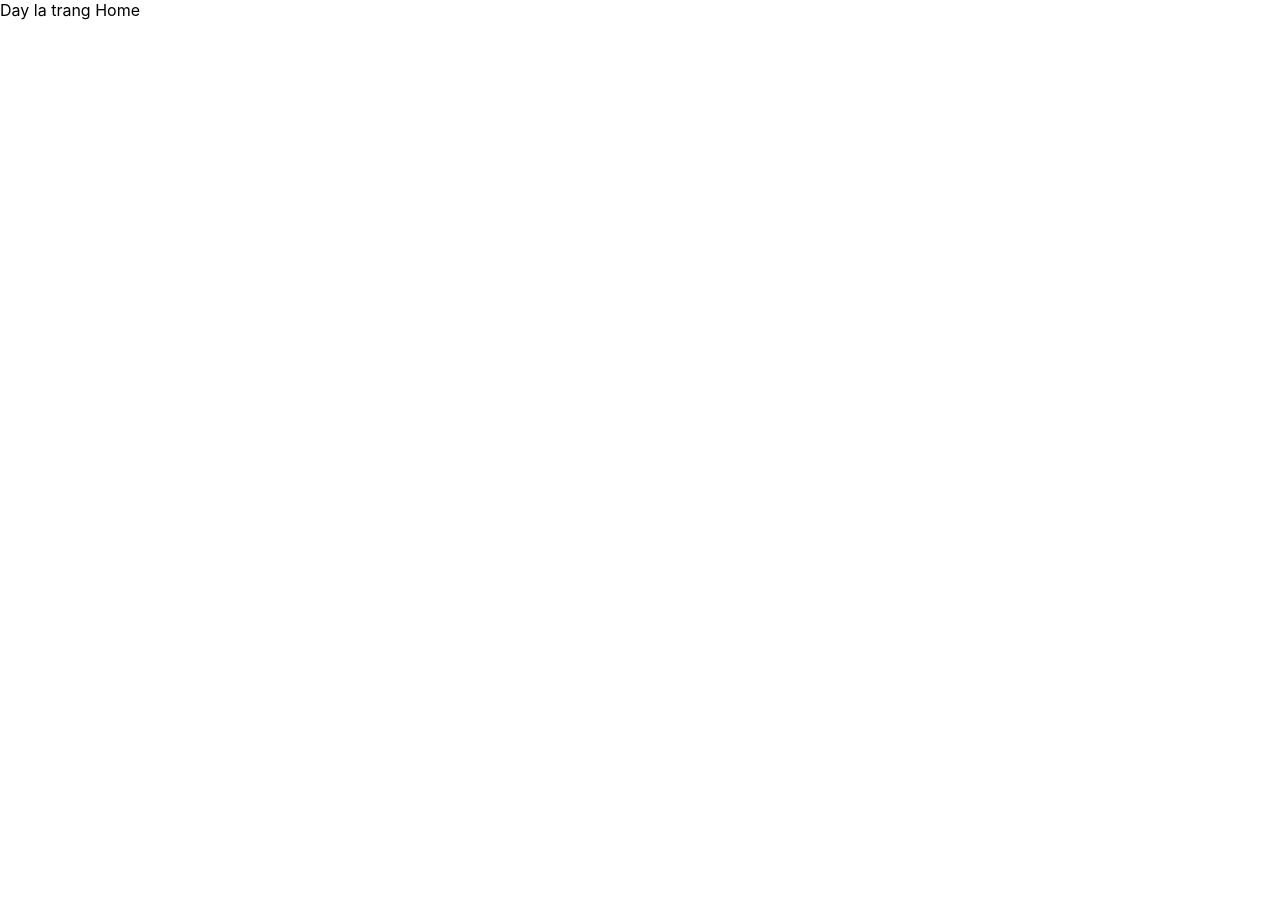
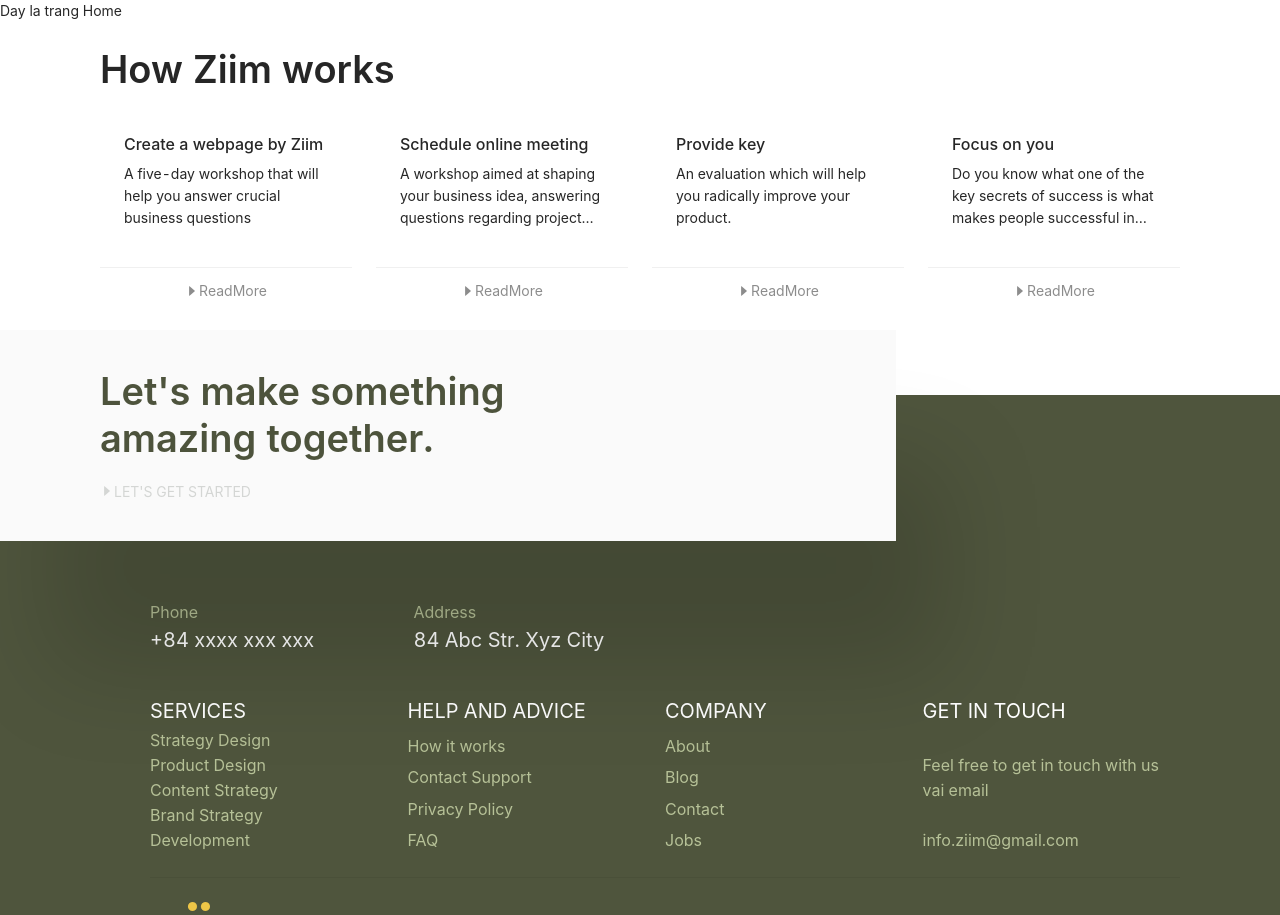
Before and after one commit to danghung97/ziim-hackcovy-client, a React (Create React App) app: page /create_page in a window 1280 px wide. Shown: the top 915 px of the page. Before the commit the page ends 800 px from the top, so only its background shows below. Built offline with nearby package versions, Linux system fonts and the light colour scheme.

Commit message:
*update footer

```diff
--- a/src/App.tsx
+++ b/src/App.tsx
@@ -9,6 +9,8 @@
 } from "react-router-dom";
 import Home from './components/Home';
 import CreatePage from './components/createPage';
+import FooterZiim from "./component/footer";
+import "antd/dist/antd.css";
 
 function App() {
   return (
@@ -24,6 +26,7 @@
           <CreatePage />
         </Route>
       </Switch>
+      <FooterZiim/>
     </div>
   </Router>
   );
--- /dev/null
+++ b/src/component/footer.css
@@ -0,0 +1,47 @@
+.desc {
+	margin-top: 10px;
+}
+
+.textDes {
+	text-decoration-line: underline;
+	font-size: 16px;
+	color: #d4d6d4;
+}
+
+.boxTop {
+	z-index: 10;
+	width: 70%;
+	background: #fafafa;
+	box-shadow: 50px 130px 100px rgba(0, 0, 0, 0.145947);
+	padding-left: 100px;
+	position: absolute;
+	padding-top: 3%;
+	padding-bottom: 3%;
+}
+
+.letGetStart {
+	color: #d4d6d4;
+}
+
+.letGetStart:hover {
+	color: #4f553d;
+	cursor: pointer;
+}
+
+.boxBot {
+	z-index: 0;
+	width: 100%;
+	top: 65px;
+	padding-top: 16%;
+	background-color: #4f553d;
+	position: relative;
+	padding-bottom: 30px;
+}
+
+.boxBotContent {
+	margin-left: 50px;
+}
+
+.boxBotTitleText {
+	color: #b6c197;
+}
--- /dev/null
+++ b/src/component/footer.tsx
@@ -0,0 +1,178 @@
+import React, { Component } from "react";
+import { Layout, Card, Typography, List, Col, Row, Divider } from "antd";
+import { CaretRightOutlined, FacebookFilled } from "@ant-design/icons";
+import "./footer.css";
+
+const { Title, Paragraph, Text } = Typography;
+
+const Footer = Layout.Footer;
+
+interface StyleSheetZiim {
+	[key: string]: React.CSSProperties;
+}
+
+const ziimWork = [
+	{
+		title: "Create a webpage by Ziim",
+		des: "A five-day workshop that will help you answer crucial business questions",
+	},
+	{
+		title: "Schedule online meeting",
+		des:
+			"A workshop aimed at shaping your business idea, answering questions regarding project planning",
+	},
+	{
+		title: "Provide key",
+		des: "An evaluation which will help you radically improve your product.",
+	},
+	{
+		title: "Focus on you",
+		des:
+			"Do you know what one of the key secrets of success \nis what makes people successful in business",
+	},
+];
+
+class FooterZiim extends Component {
+	render() {
+		return (
+			<Footer style={{ backgroundColor: "white", paddingLeft: 0, paddingRight: 0 }}>
+				{/* how work section */}
+				<div
+					style={{
+						paddingLeft: 100,
+						paddingRight: 100,
+					}}
+				>
+					<Title>How Ziim works</Title>
+					<List
+						grid={{ gutter: 24, column: 4 }}
+						dataSource={ziimWork}
+						renderItem={(item) => (
+							<List.Item>
+								<Card
+									bordered={false}
+									actions={[
+										<div>
+											<CaretRightOutlined />
+											ReadMore
+										</div>,
+									]}
+								>
+									<Card.Meta title={item.title} />
+									<Paragraph
+										className="desc"
+										ellipsis={{
+											rows: 3,
+											expandable: false,
+										}}
+									>
+										{item.des}
+									</Paragraph>
+								</Card>
+							</List.Item>
+						)}
+					/>
+				</div>
+				{/* how work section */}
+
+				<div style={{ width: "100%", height: 300 }}>
+					<div className="boxTop">
+						<Title style={{ color: "#4d533c" }}>
+							Let's make something
+							<br /> amazing together.
+						</Title>
+						<div className="letGetStart">
+							<CaretRightOutlined />
+							LET'S GET STARTED
+						</div>
+					</div>
+					<div className="boxBot">
+						<div
+							className="boxBotContent"
+							style={{
+								paddingLeft: 100,
+								paddingRight: 100,
+							}}
+						>
+							<Col span={24}>
+								<Row gutter={24}>
+									<Col style={style.collum} span={6}>
+										<Text style={style.boxBotTitleText}>Phone</Text>
+										<Text style={style.boxBotWhiteText}>+84 xxxx xxx xxx</Text>
+									</Col>
+									<Col style={style.collum} span={6}>
+										<Text style={style.boxBotTitleText}>Address</Text>
+										<Text style={style.boxBotWhiteText}>
+											84 Abc Str. Xyz City
+										</Text>
+									</Col>
+								</Row>
+								<Row style={style.rowStyle} justify="space-between">
+									<Col style={style.collum} span={6}>
+										<Text style={style.boxBotWhiteText}>SERVICES</Text>
+										<Text style={style.boxBotTitleText}>Strategy Design</Text>
+										<Text style={style.boxBotTitleText}>Product Design</Text>
+										<Text style={style.boxBotTitleText}>Content Strategy</Text>
+										<Text style={style.boxBotTitleText}>Brand Strategy</Text>
+										<Text style={style.boxBotTitleText}>Development </Text>
+									</Col>
+									<Col style={style.collum} span={6}>
+										<Text style={style.boxBotWhiteText}>HELP AND ADVICE</Text>
+										<Text style={style.boxBotTitleText}>How it works</Text>
+										<Text style={style.boxBotTitleText}>Contact Support</Text>
+										<Text style={style.boxBotTitleText}>Privacy Policy</Text>
+										<Text style={style.boxBotTitleText}>FAQ</Text>
+									</Col>
+
+									<Col style={style.collum} span={6}>
+										<Text style={style.boxBotWhiteText}>COMPANY</Text>
+										<Text style={style.boxBotTitleText}>About</Text>
+										<Text style={style.boxBotTitleText}>Blog</Text>
+										<Text style={style.boxBotTitleText}>Contact</Text>
+										<Text style={style.boxBotTitleText}>Jobs</Text>
+									</Col>
+
+									<Col style={style.collum} span={6}>
+										<Text style={style.boxBotWhiteText}>GET IN TOUCH</Text>
+										<Text style={style.boxBotTitleText}>
+											Feel free to get in touch with us vai email
+										</Text>
+										<Text style={style.boxBotTitleText}>
+											info.ziim@gmail.com
+										</Text>
+									</Col>
+								</Row>
+							</Col>
+							<Divider />
+							<img src={require("./../assets/image/ziimLogo.png")} alt="" />
+						</div>
+					</div>
+				</div>
+			</Footer>
+		);
+	}
+}
+
+const style: StyleSheetZiim = {
+	boxBotTitleText: {
+		color: "#b6c197",
+		fontSize: 16,
+	},
+	boxBotWhiteText: {
+		fontSize: 20,
+		color: "#ffffff",
+	},
+	collum: {
+		display: "flex",
+		flexDirection: "column",
+		justifyContent: "space-between",
+		alignItems: "start",
+	},
+	rowStyle: {
+		width: "100%",
+
+		marginTop: 40,
+	},
+};
+
+export default FooterZiim;
```
Also changed, not shown: src/component/footer.js (deleted, +0 -15 lines), src/assets/image/ziimLogo.png (added).
